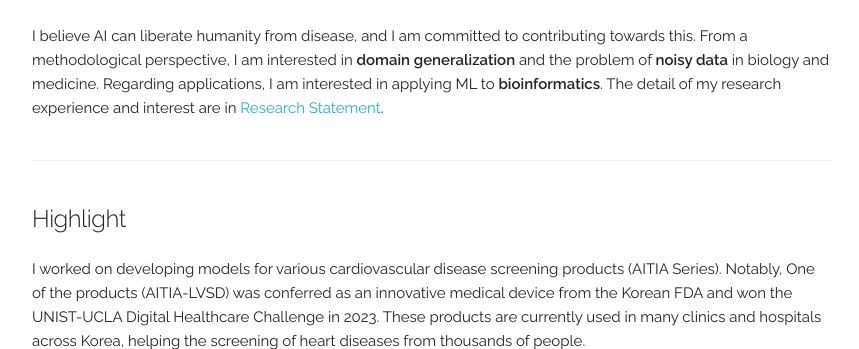
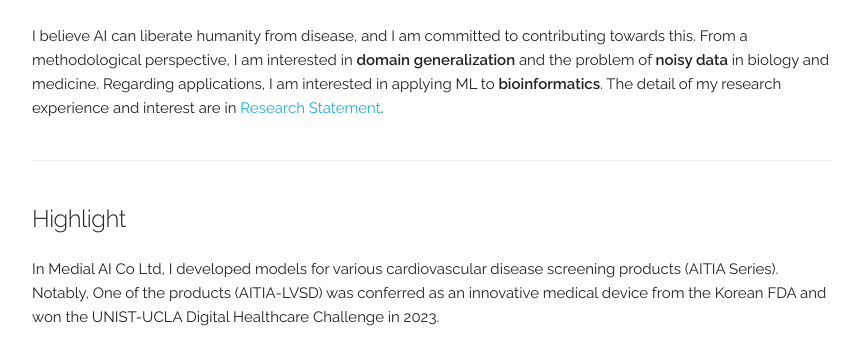
Before and after one commit to byeongtak/byeongtak.github.io, a Jekyll site: the page built from index.html, in a window 1280 px wide and 900 px high, scrolled down 510 px, cut to the strip 0-349 px from the top of the window. Shown: the whole strip, without its empty margins (208-1067 px from the left). Built offline with Jekyll 4.4.1, drawn with Linux system fonts in a browser that asks for light colours.

Commit message:
Update index.html

```diff
--- a/index.html
+++ b/index.html
@@ -48,9 +48,9 @@ layout: default
 <!-- ========== Highlihgt ========== -->
 <div class="docs-section" id="highlight">
   <h5>Highlight</h5>
-	I worked on developing models for various cardiovascular disease screening products (AITIA Series).
+	In Medial AI Co Ltd, I developed models for various cardiovascular disease screening products (AITIA Series).
 	Notably, One of the products (AITIA-LVSD) was conferred as an innovative medical device from the Korean FDA and won the UNIST-UCLA Digital Healthcare Challenge in 2023.
-	These products are currently used in many clinics and hospitals across Korea, helping the screening of heart diseases from thousands of people.
+<!-- 	These products are currently used in many clinics and hospitals across Korea.  -->
 	<br><br>
 
   <!-- Responsive YouTube Video -->
```
